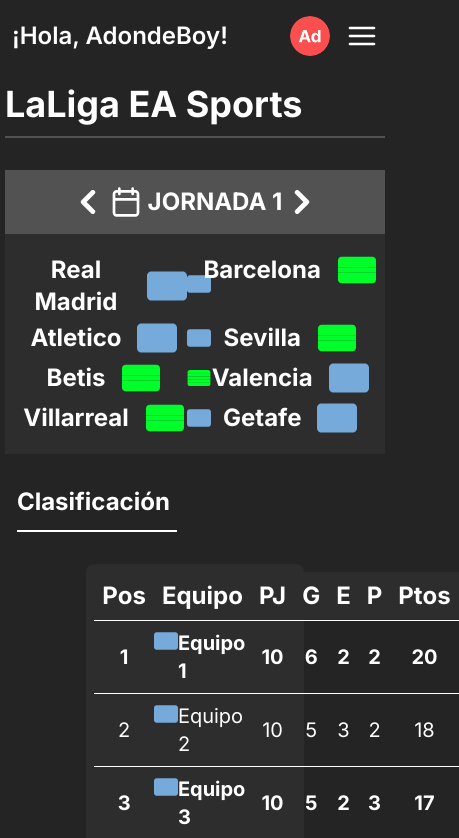
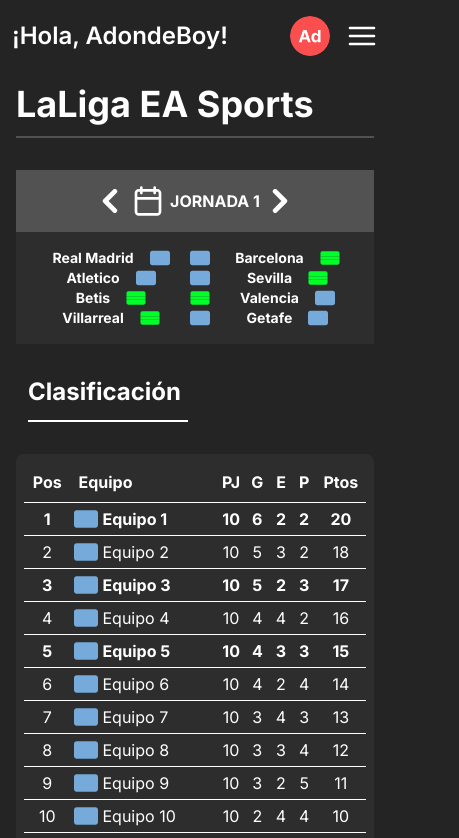
Before and after one commit to alberba/front-end-adonde-band, a Vue app: page /myLeague in a window 390 px wide. Shown: the top 838 px of the page, 459 px wide, since content can reach past the window. Built offline with nearby package versions, Linux system fonts and the light colour scheme.

Commit message:
Mejora Web Responsive

```diff
--- a/src/views/MyLeaguePage.vue
+++ b/src/views/MyLeaguePage.vue
@@ -6,21 +6,147 @@ import { ref } from 'vue'
 
 // Ejemplo de datos de clasificación
 const clasificacion = ref([
-  { pos: 1, equipo: 'Equipo 1', PJ: 10, G: 6, E: 2, P: 2, Ptos: 20, img: new URL('@/assets/svg/arg.svg', import.meta.url).href },
-  { pos: 2, equipo: 'Equipo 2', PJ: 10, G: 5, E: 3, P: 2, Ptos: 18, img: new URL('@/assets/svg/arg.svg', import.meta.url).href },
-  { pos: 3, equipo: 'Equipo 3', PJ: 10, G: 5, E: 2, P: 3, Ptos: 17, img: new URL('@/assets/svg/arg.svg', import.meta.url).href },
-  { pos: 4, equipo: 'Equipo 4', PJ: 10, G: 4, E: 4, P: 2, Ptos: 16, img: new URL('@/assets/svg/arg.svg', import.meta.url).href },
-  { pos: 5, equipo: 'Equipo 5', PJ: 10, G: 4, E: 3, P: 3, Ptos: 15, img: new URL('@/assets/svg/arg.svg', import.meta.url).href },
-  { pos: 6, equipo: 'Equipo 6', PJ: 10, G: 4, E: 2, P: 4, Ptos: 14, img: new URL('@/assets/svg/arg.svg', import.meta.url).href },
-  { pos: 7, equipo: 'Equipo 7', PJ: 10, G: 3, E: 4, P: 3, Ptos: 13, img: new URL('@/assets/svg/arg.svg', import.meta.url).href },
-  { pos: 8, equipo: 'Equipo 8', PJ: 10, G: 3, E: 3, P: 4, Ptos: 12, img: new URL('@/assets/svg/arg.svg', import.meta.url).href },
-  { pos: 9, equipo: 'Equipo 9', PJ: 10, G: 3, E: 2, P: 5, Ptos: 11, img: new URL('@/assets/svg/arg.svg', import.meta.url).href },
-  { pos: 10, equipo: 'Equipo 10', PJ: 10, G: 2, E: 4, P: 4, Ptos: 10, img: new URL('@/assets/svg/arg.svg', import.meta.url).href },
-  { pos: 11, equipo: 'Equipo 11', PJ: 10, G: 2, E: 3, P: 5, Ptos: 9, img: new URL('@/assets/svg/arg.svg', import.meta.url).href },
-  { pos: 12, equipo: 'Equipo 12', PJ: 10, G: 2, E: 2, P: 6, Ptos: 8, img: new URL('@/assets/svg/arg.svg', import.meta.url).href },
-  { pos: 13, equipo: 'Equipo 13', PJ: 10, G: 1, E: 4, P: 5, Ptos: 7, img: new URL('@/assets/svg/arg.svg', import.meta.url).href },
-  { pos: 14, equipo: 'Equipo 14', PJ: 10, G: 1, E: 3, P: 6, Ptos: 6, img: new URL('@/assets/svg/arg.svg', import.meta.url).href },
-]);
+  {
+    pos: 1,
+    equipo: 'Equipo 1',
+    PJ: 10,
+    G: 6,
+    E: 2,
+    P: 2,
+    Ptos: 20,
+    img: new URL('@/assets/svg/arg.svg', import.meta.url).href,
+  },
+  {
+    pos: 2,
+    equipo: 'Equipo 2',
+    PJ: 10,
+    G: 5,
+    E: 3,
+    P: 2,
+    Ptos: 18,
+    img: new URL('@/assets/svg/arg.svg', import.meta.url).href,
+  },
+  {
+    pos: 3,
+    equipo: 'Equipo 3',
+    PJ: 10,
+    G: 5,
+    E: 2,
+    P: 3,
+    Ptos: 17,
+    img: new URL('@/assets/svg/arg.svg', import.meta.url).href,
+  },
+  {
+    pos: 4,
+    equipo: 'Equipo 4',
+    PJ: 10,
+    G: 4,
+    E: 4,
+    P: 2,
+    Ptos: 16,
+    img: new URL('@/assets/svg/arg.svg', import.meta.url).href,
+  },
+  {
+    pos: 5,
+    equipo: 'Equipo 5',
+    PJ: 10,
+    G: 4,
+    E: 3,
+    P: 3,
+    Ptos: 15,
+    img: new URL('@/assets/svg/arg.svg', import.meta.url).href,
+  },
+  {
+    pos: 6,
+    equipo: 'Equipo 6',
+    PJ: 10,
+    G: 4,
+    E: 2,
+    P: 4,
+    Ptos: 14,
+    img: new URL('@/assets/svg/arg.svg', import.meta.url).href,
+  },
+  {
+    pos: 7,
+    equipo: 'Equipo 7',
+    PJ: 10,
+    G: 3,
+    E: 4,
+    P: 3,
+    Ptos: 13,
+    img: new URL('@/assets/svg/arg.svg', import.meta.url).href,
+  },
+  {
+    pos: 8,
+    equipo: 'Equipo 8',
+    PJ: 10,
+    G: 3,
+    E: 3,
+    P: 4,
+    Ptos: 12,
+    img: new URL('@/assets/svg/arg.svg', import.meta.url).href,
+  },
+  {
+    pos: 9,
+    equipo: 'Equipo 9',
+    PJ: 10,
+    G: 3,
+    E: 2,
+    P: 5,
+    Ptos: 11,
+    img: new URL('@/assets/svg/arg.svg', import.meta.url).href,
+  },
+  {
+    pos: 10,
+    equipo: 'Equipo 10',
+    PJ: 10,
+    G: 2,
+    E: 4,
+    P: 4,
+    Ptos: 10,
+    img: new URL('@/assets/svg/arg.svg', import.meta.url).href,
+  },
+  {
+    pos: 11,
+    equipo: 'Equipo 11',
+    PJ: 10,
+    G: 2,
+    E: 3,
+    P: 5,
+    Ptos: 9,
+    img: new URL('@/assets/svg/arg.svg', import.meta.url).href,
+  },
+  {
+    pos: 12,
+    equipo: 'Equipo 12',
+    PJ: 10,
+    G: 2,
+    E: 2,
+    P: 6,
+    Ptos: 8,
+    img: new URL('@/assets/svg/arg.svg', import.meta.url).href,
+  },
+  {
+    pos: 13,
+    equipo: 'Equipo 13',
+    PJ: 10,
+    G: 1,
+    E: 4,
+    P: 5,
+    Ptos: 7,
+    img: new URL('@/assets/svg/arg.svg', import.meta.url).href,
+  },
+  {
+    pos: 14,
+    equipo: 'Equipo 14',
+    PJ: 10,
+    G: 1,
+    E: 3,
+    P: 6,
+    Ptos: 6,
+    img: new URL('@/assets/svg/arg.svg', import.meta.url).href,
+  },
+])
 
 const ligaNombre = 'LaLiga EA Sports'
 const jornadaNum = ref(1)
@@ -42,7 +168,10 @@ const jornadas = ref([
       },
       {
         equipo1: { nombre: 'Atletico', img: new URL('@/assets/svg/arg.svg', import.meta.url).href },
-        equipo2: { nombre: 'Sevilla', img: new URL('@/assets/svg/lesvi.svg', import.meta.url).href },
+        equipo2: {
+          nombre: 'Sevilla',
+          img: new URL('@/assets/svg/lesvi.svg', import.meta.url).href,
+        },
         ganador: { img: new URL('@/assets/svg/arg.svg', import.meta.url).href },
       },
       {
@@ -67,7 +196,10 @@ const jornadas = ref([
     encuentros: [
       {
         equipo1: { nombre: 'Celta', img: new URL('@/assets/svg/arg.svg', import.meta.url).href },
-        equipo2: { nombre: 'Almeria', img: new URL('@/assets/svg/lesvi.svg', import.meta.url).href },
+        equipo2: {
+          nombre: 'Almeria',
+          img: new URL('@/assets/svg/lesvi.svg', import.meta.url).href,
+        },
         ganador: { img: new URL('@/assets/svg/arg.svg', import.meta.url).href },
       },
       {
@@ -79,7 +211,10 @@ const jornadas = ref([
         ganador: { img: new URL('@/assets/svg/lesvi.svg', import.meta.url).href },
       },
       {
-        equipo1: { nombre: 'Granada', img: new URL('@/assets/svg/lesvi.svg', import.meta.url).href },
+        equipo1: {
+          nombre: 'Granada',
+          img: new URL('@/assets/svg/lesvi.svg', import.meta.url).href,
+        },
         equipo2: { nombre: 'Cadiz', img: new URL('@/assets/svg/arg.svg', import.meta.url).href },
         ganador: { img: new URL('@/assets/svg/arg.svg', import.meta.url).href },
       },
@@ -160,11 +295,11 @@ const jornadas = ref([
     ],
   },
 ])
-const misBots = ['Equipo 1', 'Equipo 3', 'Equipo 5']; // Ejemplo de equipos
+const misBots = ['Equipo 1', 'Equipo 3', 'Equipo 5'] // Ejemplo de equipos
 
 const esMiBot = (nombreEquipo: string) => {
-  return misBots.includes(nombreEquipo);
-};
+  return misBots.includes(nombreEquipo)
+}
 
 const incrementJornada = () => {
   if (jornadaNum.value < jornadaMax) {
@@ -182,60 +317,70 @@ const decrementJornada = () => {
 <template>
   <HeaderApp title="¡Hola, AdondeBoy!" :is-heading1="false" />
   <main
-    class="mb-15 flex max-w-[860px] flex-col items-center justify-center gap-5 px-10 lg:w-[860px]"
+    class="mb-15 flex w-full flex-col items-center justify-center gap-5 px-4 sm:px-10 lg:w-[960px]"
   >
-
-  <!-- Contenedor pequeño que incluye solo el header -->
-  <header class="m-3 flex w-full flex-col gap-3   ">
-      <h1 class="text-4xl text-left font-bold">{{ ligaNombre }}</h1>
+    <!-- Contenedor pequeño que incluye solo el header -->
+    <header class="m-3 flex w-full flex-col gap-3">
+      <h1 class="text-left text-4xl font-bold">{{ ligaNombre }}</h1>
       <div class="mt-0 h-0 w-full dark:border dark:border-[#525252]"></div>
     </header>
 
     <!-- Contenedor que contiene tanto el container para las jornadas como el container de encuentros -->
     <div class="flex w-full flex-col gap-5">
       <!-- Container para la jornada -->
-      <div class="w-full bg-[#BBBBBB]  dark:bg-[#525252] p-4">
+      <div class="w-full bg-[#BBBBBB] p-4 dark:bg-[#525252]">
         <div class="flex items-center justify-center">
           <button @click="decrementJornada">
-            <img src="@/assets/svg/izquierdaicon.svg" alt="Izquierda" class="mr-3 h-6 w-6 dark:filter dark:brightness-0 dark:invert" />
+            <img
+              src="@/assets/svg/izquierdaicon.svg"
+              alt="Izquierda"
+              class="mr-3 h-6 w-6 dark:brightness-0 dark:invert dark:filter"
+            />
           </button>
-          <img src="@/assets/svg/calendaricon.svg" alt="calendar" class="mr-2 w-7 dark:filter dark:brightness-0 dark:invert" />
-          <div class="text-2xl font-bold ">JORNADA {{ jornadaNum }}</div>
+          <img
+            src="@/assets/svg/calendaricon.svg"
+            alt="calendar"
+            class="mr-2 w-7 dark:brightness-0 dark:invert dark:filter"
+          />
+          <div class="font-bold sm:text-xl">JORNADA {{ jornadaNum }}</div>
           <button @click="incrementJornada">
-            <img src="@/assets/svg/derechaicon.svg" alt="Derecha" class="ml-2 h-6 w-6 dark:filter dark:brightness-0 dark:invert" />
+            <img
+              src="@/assets/svg/derechaicon.svg"
+              alt="Derecha"
+              class="ml-2 h-6 w-6 dark:brightness-0 dark:invert dark:filter"
+            />
           </button>
         </div>
       </div>
 
       <!-- Container de los encuentros -->
-      <div class="-mt-5 w-full bg-[#DDDDDD] dark:bg-[#2D2D2D] p-4">
-        <table class="w-full ">
+      <div class="-mt-5 w-full bg-[#DDDDDD] p-4 dark:bg-[#2D2D2D]">
+        <table class="w-full">
           <tbody>
             <tr
               v-for="(encuentro, index) in jornadas[jornadaNum - 1].encuentros"
               :key="index"
-
               @click="router.push('/chat')"
             >
               <td
-                class="flex flex-shrink-0 items-center justify-center space-x-4 text-2xl font-bold  lg:text-2xl"
+                class="flex flex-shrink-0 items-center justify-center space-x-4 text-sm font-bold sm:text-xl"
               >
                 <div class="text-center">{{ encuentro.equipo1.nombre }}</div>
                 <img
                   :src="encuentro.equipo1.img"
                   :alt="encuentro.equipo1.nombre"
-                  class="h-10 w-10 lg:h-12 lg:w-12"
+                  class="h-5 w-5 sm:h-10 sm:w-10"
                 />
               </td>
-              <td class="text-center"><img :src="encuentro.ganador.img" alt=" " class="h-10 w-10 lg:h-12 lg:w-12" /></td>
-              <td
-                class="flex items-center justify-center space-x-4 text-2xl font-bold  lg:text-2xl"
-              >
+              <td class="text-center">
+                <img :src="encuentro.ganador.img" alt=" " class="h-5 w-5 sm:h-10 sm:w-10" />
+              </td>
+              <td class="flex items-center justify-center space-x-4 text-sm font-bold sm:text-xl">
                 <div>{{ encuentro.equipo2.nombre }}</div>
                 <img
                   :src="encuentro.equipo2.img"
                   :alt="encuentro.equipo2.nombre"
-                  class="h-10 w-10 lg:h-12 lg:w-12"
+                  class="h-5 w-5 sm:h-10 sm:w-10"
                 />
               </td>
             </tr>
@@ -248,73 +393,54 @@ const decrementJornada = () => {
       <!-- Header de la clasificación -->
       <header class="m-3 flex w-full flex-col gap-3">
         <div class="flex flex-row items-center justify-between">
-          <h1 class="text-2xl font-bold text-left text-[#9B9B9B] dark:text-[#FFFFFF]">Clasificación</h1>
+          <h1 class="text-left text-2xl font-bold text-[#9B9B9B] dark:text-[#FFFFFF]">
+            Clasificación
+          </h1>
         </div>
-        <div class="mt-0 h-0 w-40 border border-[#9B9B9B] dark:border-[#FFFFFF] "></div>
+        <div class="mt-0 h-0 w-40 border border-[#9B9B9B] dark:border-[#FFFFFF]"></div>
       </header>
 
       <!-- Cuadro de clasificación -->
-      <div class="w-4/7 mx-auto bg-[#DDDDDD] dark:bg-[#2D2D2D] rounded-lg p-2">
-        <table class="w-full border-collapse ">
+      <div class="mx-auto rounded-lg bg-[#DDDDDD] p-2 dark:bg-[#2D2D2D]">
+        <table class="w-full">
           <!-- Encabezados -->
-          <thead class="sticky top-0 border-b bg-[#DDDDDD] dark:bg-[#2D2D2D]">
-            <tr class="border-b text-2xl">
-              <th class="w-16 p-2 font-bold">Pos</th>
-              <th class="p-2 text-left font-bold">Equipo</th>
-              <th class="w-8 p-2 font-bold">PJ</th>
-              <th class="w-8 p-2 font-bold">G</th>
-              <th class="w-8 p-2 font-bold">E</th>
-              <th class="w-8 p-2 font-bold">P</th>
-              <th class="w-16 p-2 font-bold">Ptos</th>
+          <thead class="sticky top-0 bg-[#DDDDDD] dark:bg-[#2D2D2D]">
+            <tr class="gap-8 sm:text-2xl">
+              <th class="w-16 px-1 py-2 font-bold sm:px-3 md:px-6">Pos</th>
+              <th class="w-72 p-2 text-left font-bold">Equipo</th>
+              <th class="w-8 px-1 py-2 font-bold sm:px-3 md:px-6">PJ</th>
+              <th class="w-8 px-1 py-2 font-bold sm:px-3 md:px-6">G</th>
+              <th class="w-8 px-1 py-2 font-bold sm:px-3 md:px-6">E</th>
+              <th class="w-8 px-1 py-2 font-bold sm:px-3 md:px-6">P</th>
+              <th class="w-16 px-1 py-2 font-bold sm:px-3 md:px-6">Ptos</th>
             </tr>
           </thead>
 
           <!-- Cuerpo de la tabla -->
           <tbody>
-            <tr
-              v-for="(equipo, index) in clasificacion"
-              :key="index"
-              class="border-b text-xl"
-            >
-              <td
-                :class="['w-16 p-2 text-center', esMiBot(equipo.equipo) ? 'font-bold' : '']"
-              >
+            <tr v-for="(equipo, index) in clasificacion" :key="index" class="border-t sm:text-xl">
+              <td :class="['w-16 p-1 text-center', esMiBot(equipo.equipo) ? 'font-bold' : '']">
                 {{ equipo.pos }}
               </td>
               <td
-
-                :class="['p-2 flex ', esMiBot(equipo.equipo) ? 'font-bold' : '']"
+                :class="['flex items-center gap-1 p-1', esMiBot(equipo.equipo) ? 'font-bold' : '']"
               >
-                <img
-                  :src="equipo.img"
-                  alt=" "
-                  class="h-6 w-6 lg:h-8 lg:w-8 -ml-2"
-                />
+                <img :src="equipo.img" alt=" " class="h-6 w-6 lg:h-8 lg:w-8" />
                 {{ equipo.equipo }}
               </td>
-              <td
-                :class="['w-8 p-2 text-center', esMiBot(equipo.equipo) ? 'font-bold' : '']"
-              >
+              <td :class="['w-8 p-1 text-center', esMiBot(equipo.equipo) ? 'font-bold' : '']">
                 {{ equipo.PJ }}
               </td>
-              <td
-                :class="['w-8 p-2 text-center', esMiBot(equipo.equipo) ? 'font-bold' : '']"
-              >
+              <td :class="['w-8 p-1 text-center', esMiBot(equipo.equipo) ? 'font-bold' : '']">
                 {{ equipo.G }}
               </td>
-              <td
-                :class="['w-8 p-2 text-center', esMiBot(equipo.equipo) ? 'font-bold' : '']"
-              >
+              <td :class="['w-8 p-1 text-center', esMiBot(equipo.equipo) ? 'font-bold' : '']">
                 {{ equipo.E }}
               </td>
-              <td
-                :class="['w-8 p-2 text-center', esMiBot(equipo.equipo) ? 'font-bold' : '']"
-              >
+              <td :class="['w-8 p-1 text-center', esMiBot(equipo.equipo) ? 'font-bold' : '']">
                 {{ equipo.P }}
               </td>
-              <td
-                :class="['w-16 p-2 text-center', esMiBot(equipo.equipo) ? 'font-bold' : '']"
-              >
+              <td :class="['w-16 p-1 text-center', esMiBot(equipo.equipo) ? 'font-bold' : '']">
                 {{ equipo.Ptos }}
               </td>
             </tr>
@@ -322,8 +448,6 @@ const decrementJornada = () => {
         </table>
       </div>
     </div>
-
-
   </main>
   <FooterApp />
 </template>
```
